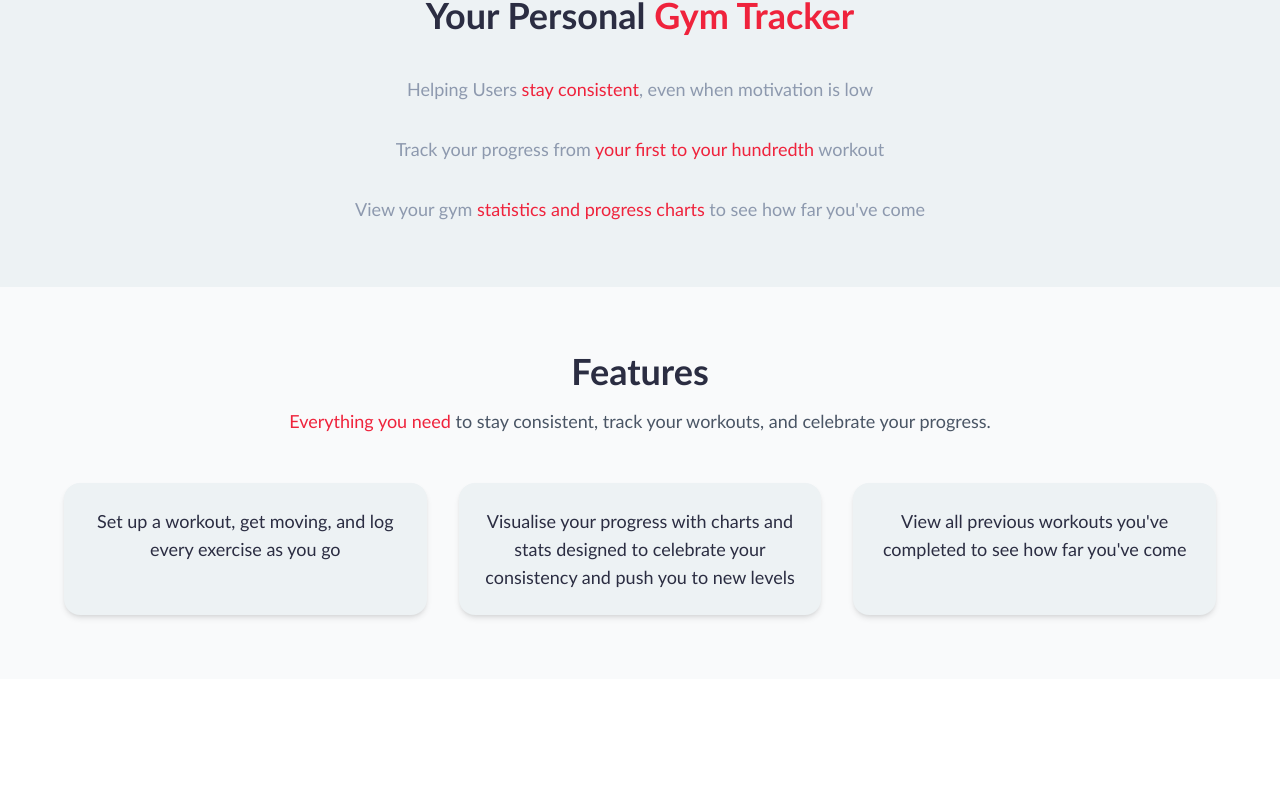
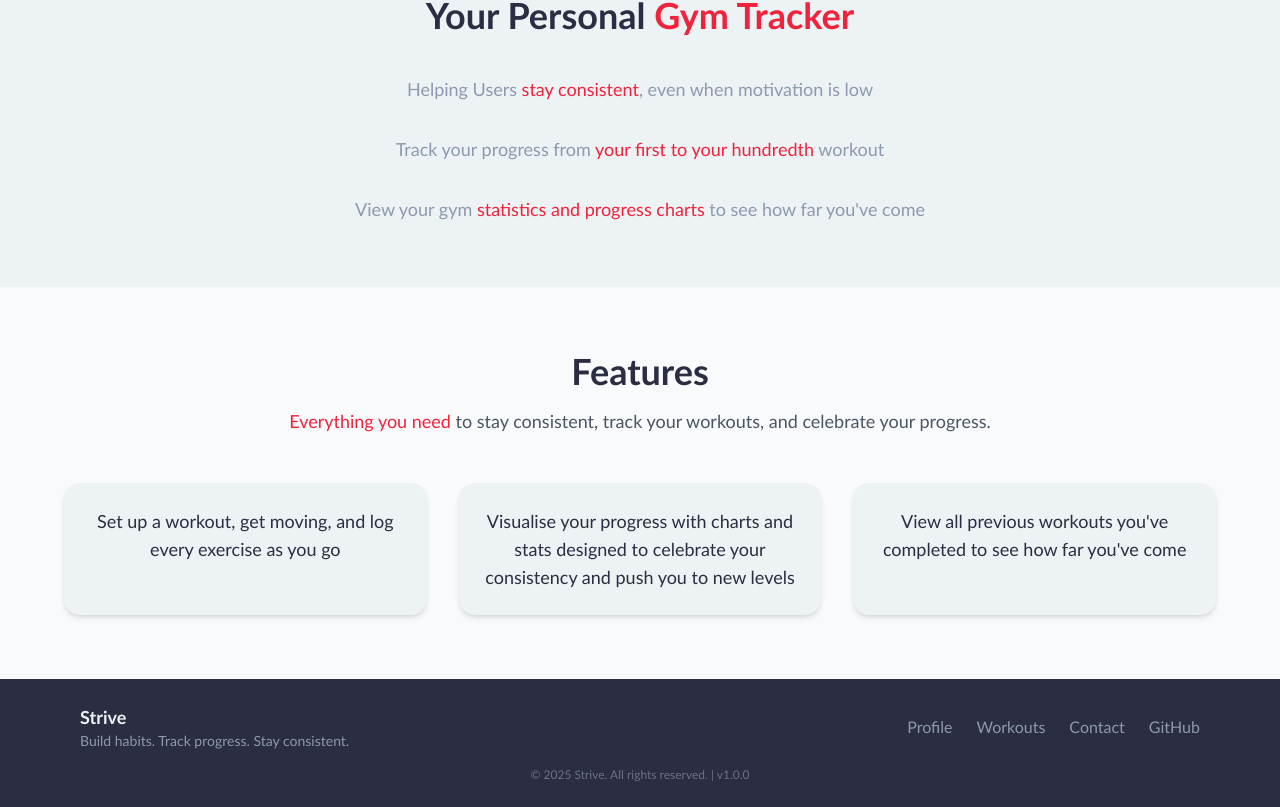
Before and after one commit to Benpsheppard/strive-mern, a React (Vite) app in the folder strive-frontend/: page / in a window 1280 px wide. Shown: the part 869-1676 px from the top of the page. Before the commit the page ends 1548 px from the top, so only its background shows below. Built offline with nearby package versions, Linux system fonts and the light colour scheme.

Commit message:
Added footer with page routes

```diff
--- /dev/null
+++ b/strive-frontend/src/components/Footer.jsx
@@ -0,0 +1,24 @@
+const Footer = () => {
+    return (
+        <footer className="bg-[#2B2D42] text-[#8D99AE] py-6">
+            <div className="max-w-6xl mx-auto px-4 flex flex-col md:flex-row justify-between items-center">
+                <div className="mb-4 md:mb-0 text-center md:text-left">
+                    <h2 className="text-lg font-bold text-[#EDF2F4]">Strive</h2>
+                    <p className="text-sm">Build habits. Track progress. Stay consistent.</p>
+                </div>
+                <div className="flex space-x-6">
+                    <a href="/profile" className="hover:text-[#EF233C]">Profile</a>
+                    <a href="/prev-workouts" className="hover:text-[#EF233C]">Workouts</a>
+                    <a href="/contact" className="hover:text-[#EF233C]">Contact</a>
+                    <a href="https://github.com/Benpsheppard" target="_blank" className="hover:text-[#EF233C]">GitHub</a>
+                </div>
+            </div>
+            <div className="text-center text-xs text-gray-500 mt-4">
+                © 2025 Strive. All rights reserved. | v1.0.0
+            </div>
+        </footer>
+    )
+};
+
+
+export default Footer;
--- a/strive-frontend/src/pages/Contact.jsx
+++ b/strive-frontend/src/pages/Contact.jsx
@@ -4,6 +4,7 @@
 // Imports
 import { useSelector } from 'react-redux';
 import Header from '../components/Header.jsx';  // Import header component
+import Footer from '../components/Footer.jsx';
 
 // Contact
 const Contact = () => {
@@ -21,6 +22,7 @@ const Contact = () => {
             <div className="min-h-screen bg-[#2B2D42] mt-15">
                 <h1 className="text-[#EDF2F4] text-center text-3xl pt-20">Contact Form coming Soon...</h1>
             </div>
+            <Footer />
         </>
     )
 };
--- a/strive-frontend/src/pages/Dashboard.jsx
+++ b/strive-frontend/src/pages/Dashboard.jsx
@@ -6,6 +6,7 @@ import Header from '../components/Header.jsx';  // Import header component
 import Hero from '../components/Hero.jsx';  // Import hero component
 import About from '../components/About.jsx';    // Import about component
 import Features from '../components/Features.jsx';  // Import Features component
+import Footer from '../components/Footer.jsx';
 import Spinner from '../components/Spinner.jsx';
 import { useSelector } from 'react-redux';
 
@@ -25,6 +26,7 @@ const Dashboard = () => {
             <Hero />
             <About />
             <Features />
+            <Footer />
         </>
     )
 };
```
